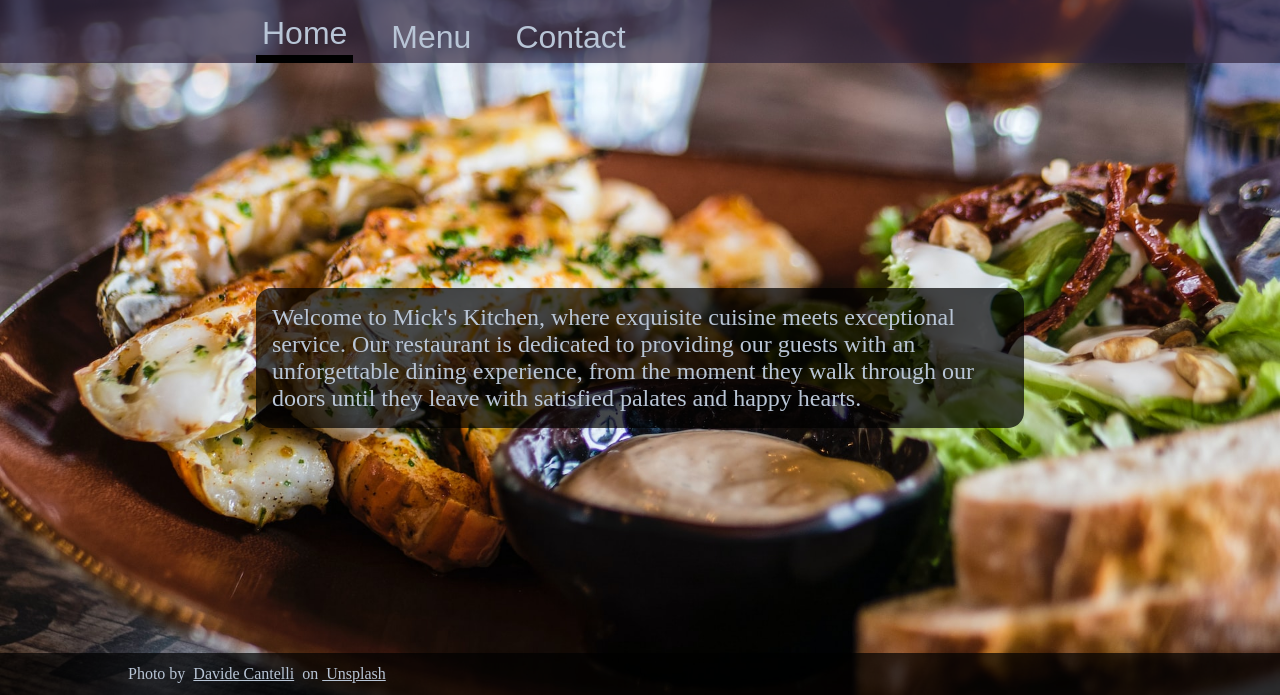
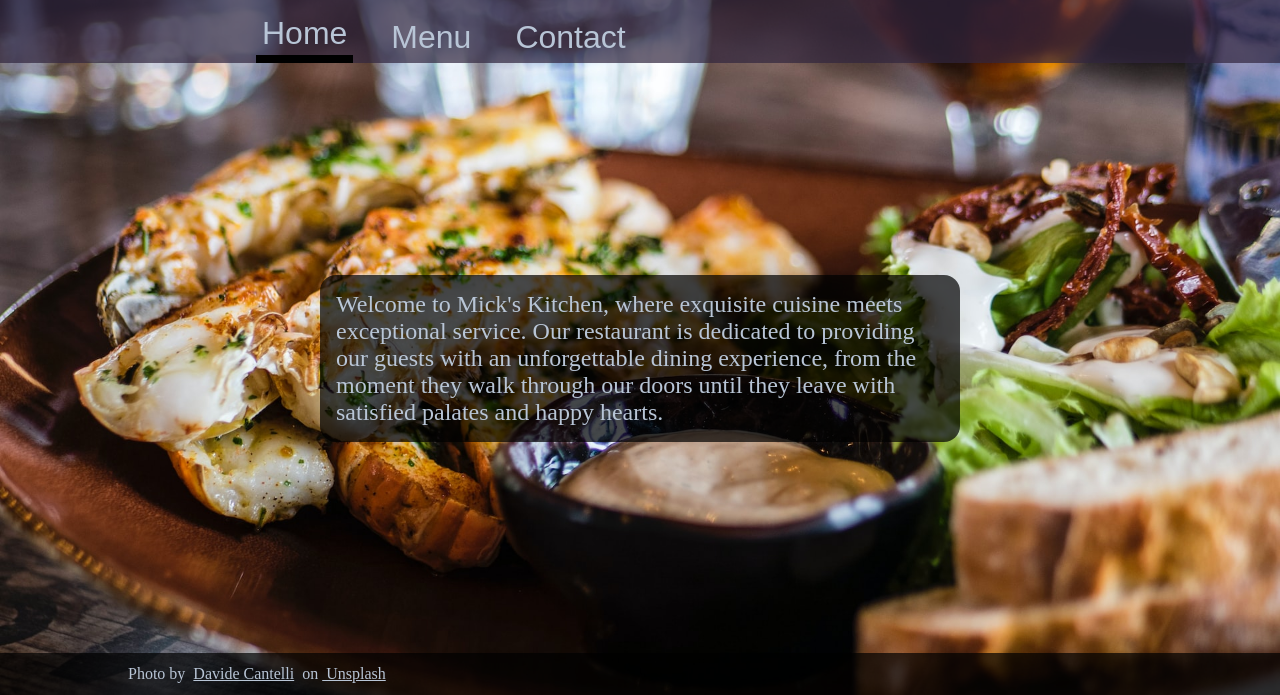
Before and after one commit to MickFrog/restaurant, a plain HTML site: page index.html in a window 1280 px wide. Shown: the part 105-800 px from the top of the page. Drawn offline with Linux system fonts and the light colour scheme; a web font is replaced by a local one.

Commit message:
reduce width of middle content

```diff
--- a/style.css
+++ b/style.css
@@ -66,12 +66,13 @@ a {
     display: flex;
     justify-content: center;
     align-items: center;
+    padding: 1rem 0;
 
     color: var(--text-color);
 }
 
 .middle > div {
-    width: 60%;
+    width: 50%;
 
     background-color: var(--div-bg);
     font-size: 1.5rem;
```
